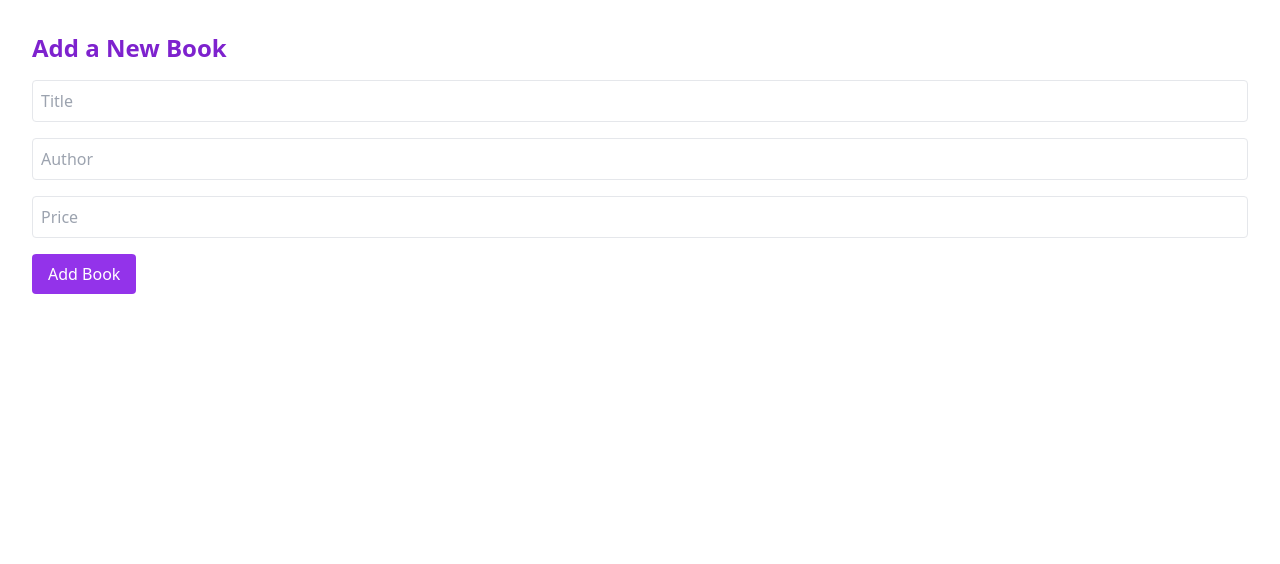
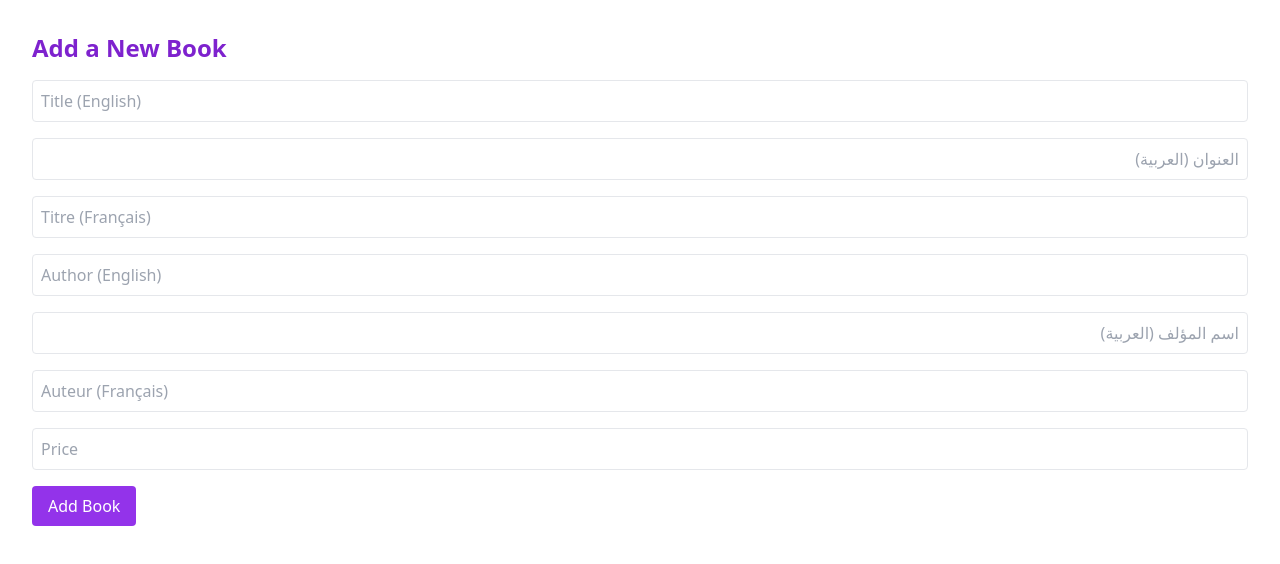
Before and after one commit to 0marwa0/Professional.me-test, a Next.js app: page /en/books/add in a window 1280 px wide. Shown: the top 564 px of the page. Built offline with nearby package versions, Linux system fonts and the light colour scheme.

Commit message:
add author in different language

```diff
--- a/schemas/bookSchema.ts
+++ b/schemas/bookSchema.ts
@@ -6,8 +6,12 @@ export const createBookSchema = (locale: "en" | "fr" | "ar") => {
   const t = validationMessages[locale];
 
   return z.object({
-    title: z.string().min(1, t.titleRequired),
-    author: z.string().min(1, t.authorRequired),
+    title_en: z.string().min(1, t.titleRequired),
+    title_ar: z.string().min(1, t.titleRequired),
+    title_fr: z.string().min(1, t.titleRequired),
+    author_en: z.string().min(1, t.authorRequired),
+    author_ar: z.string().min(1, t.authorRequired),
+    author_fr: z.string().min(1, t.authorRequired),
     price: z
       .number({ invalid_type_error: t.priceInvalid })
       .min(0.01, t.priceTooLow),
--- a/src/components/Book/BookForm.tsx
+++ b/src/components/Book/BookForm.tsx
@@ -12,10 +12,13 @@ import { useBooks } from "@/contexts/BookContext";
 
 // Define the form data type that matches our schema
 type FormData = {
-  title: string;
-  author: string;
+  title_en: string;
+  title_ar: string;
+  title_fr: string;
+  author_en: string;
+  author_ar: string;
+  author_fr: string;
   price: string;
-
 };
 
 export default function BookForm() {
@@ -32,8 +35,12 @@ export default function BookForm() {
   } = useForm<FormData>({
     resolver: zodResolver(createBookSchema(locale)) as any,
     defaultValues: {
-      title: "",
-      author: "",
+      title_en: "",
+      title_ar: "",
+      title_fr: "",
+      author_en: "",
+      author_ar: "",
+      author_fr: "",
       price: "",
     },
   });
@@ -41,9 +48,17 @@ export default function BookForm() {
   const onSubmit = async (data: FormData) => {
     try {
       await addBook({
-        title: data.title,
-        author: data.author,
-        price: Number(data.price), // Ensure price is a number
+        title: {
+        en: data.title_en,
+        ar: data.title_ar,
+        fr: data.title_fr
+      },
+      author: {
+        en: data.author_en,
+        ar: data.author_ar,
+        fr: data.author_fr
+      },
+        price: Number(data.price),
       });
       reset();
       router.push("/");
@@ -53,28 +68,78 @@ export default function BookForm() {
   };
 
   return (
-    <form onSubmit={handleSubmit(onSubmit)} className="space-y-4 ">
-      {/* Title */}
-      <div className="space-x-6">
+    <form onSubmit={handleSubmit(onSubmit)} className="space-y-4">
+      {/* English Title */}
+      <div>
         <input
-          {...register("title")}
-          placeholder={t("Title")}
+          {...register("title_en", { required: "English title is required" })}
+          placeholder="Title (English)"
           className="w-full p-2 border rounded bg-transparent"
         />
-        {errors.title && (
-          <p className="text-red-500 text-sm">{errors.title.message}</p>
+        {errors.title_en && (
+          <p className="text-red-500 text-sm">{errors.title_en.message}</p>
         )}
       </div>
 
-      {/* Author */}
+      {/* Arabic Title */}
       <div>
         <input
-          {...register("author")}
-          placeholder={t("Author")}
-          className="w-full p-2 border  rounded bg-transparent"
+          {...register("title_ar", { required: "Arabic title is required" })}
+          placeholder="العنوان (العربية)"
+          className="w-full p-2 border rounded bg-transparent text-right"
+          dir="rtl"
         />
-        {errors.author && (
-          <p className="text-red-500 text-sm">{errors.author.message}</p>
+        {errors.title_ar && (
+          <p className="text-red-500 text-sm">{errors.title_ar.message}</p>
+        )}
+      </div>
+
+      {/* French Title */}
+      <div>
+        <input
+          {...register("title_fr", { required: "French title is required" })}
+          placeholder="Titre (Français)"
+          className="w-full p-2 border rounded bg-transparent"
+        />
+        {errors.title_fr && (
+          <p className="text-red-500 text-sm">{errors.title_fr.message}</p>
+        )}
+      </div>
+
+      {/* English Author */}
+      <div>
+        <input
+          {...register("author_en", { required: "English author name is required" })}
+          placeholder="Author (English)"
+          className="w-full p-2 border rounded bg-transparent"
+        />
+        {errors.author_en && (
+          <p className="text-red-500 text-sm">{errors.author_en.message}</p>
+        )}
+      </div>
+
+      {/* Arabic Author */}
+      <div>
+        <input
+          {...register("author_ar", { required: "Arabic author name is required" })}
+          placeholder="اسم المؤلف (العربية)"
+          className="w-full p-2 border rounded bg-transparent text-right"
+          dir="rtl"
+        />
+        {errors.author_ar && (
+          <p className="text-red-500 text-sm">{errors.author_ar.message}</p>
+        )}
+      </div>
+
+      {/* French Author */}
+      <div>
+        <input
+          {...register("author_fr", { required: "French author name is required" })}
+          placeholder="Auteur (Français)"
+          className="w-full p-2 border rounded bg-transparent"
+        />
+        {errors.author_fr && (
+          <p className="text-red-500 text-sm">{errors.author_fr.message}</p>
         )}
       </div>
 
--- a/src/lib/bookStorage.ts
+++ b/src/lib/bookStorage.ts
@@ -1,13 +1,13 @@
 import { staticBooks } from "@/app/[locale]/books/data";
+import { LocalizedString } from "@/types/book";
 
 const BOOKS_STORAGE_KEY = 'bookLibrary_books';
 
 export interface Book {
   id: string;
-  title: string;
-  author: string;
+  title: LocalizedString;
+  author: LocalizedString;
   price: number;
-
 }
 
 // Generate a unique ID for books
```
